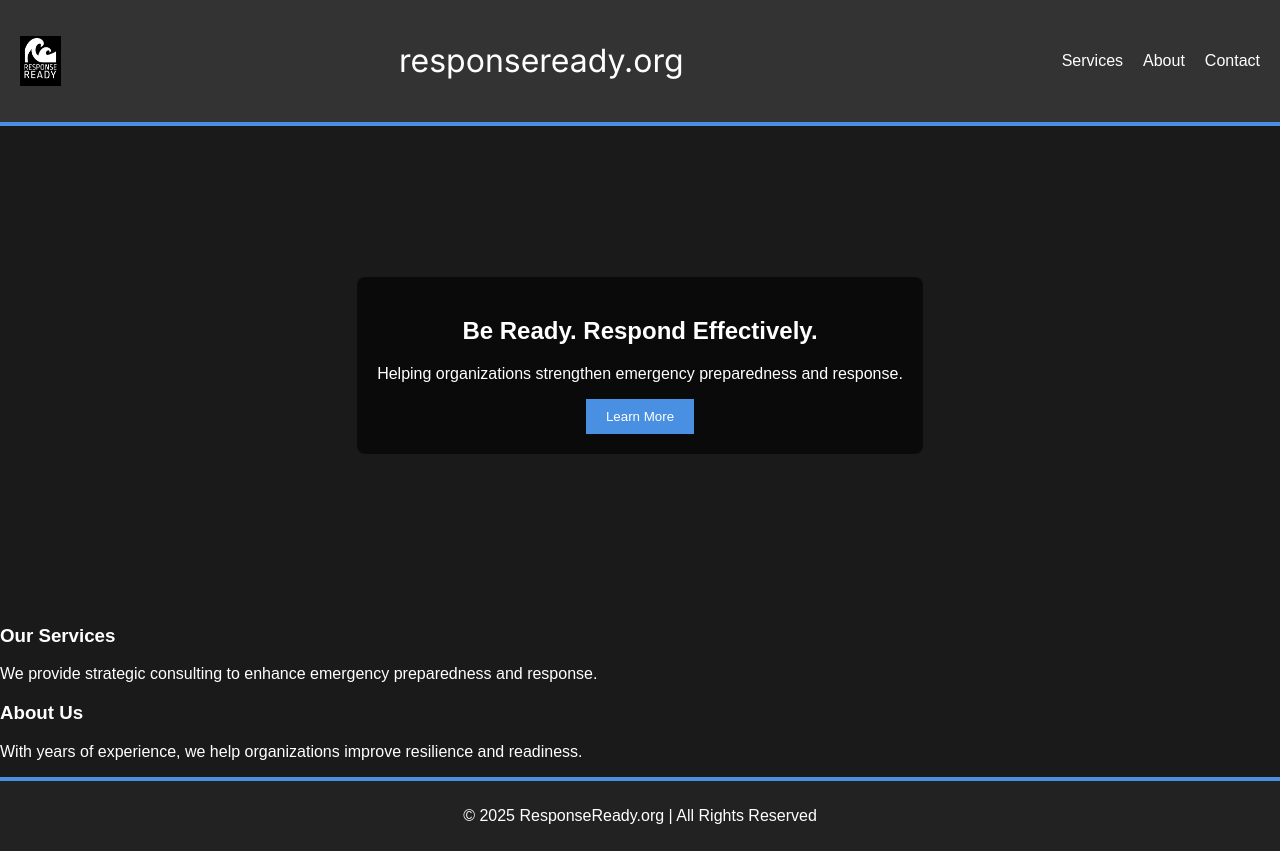
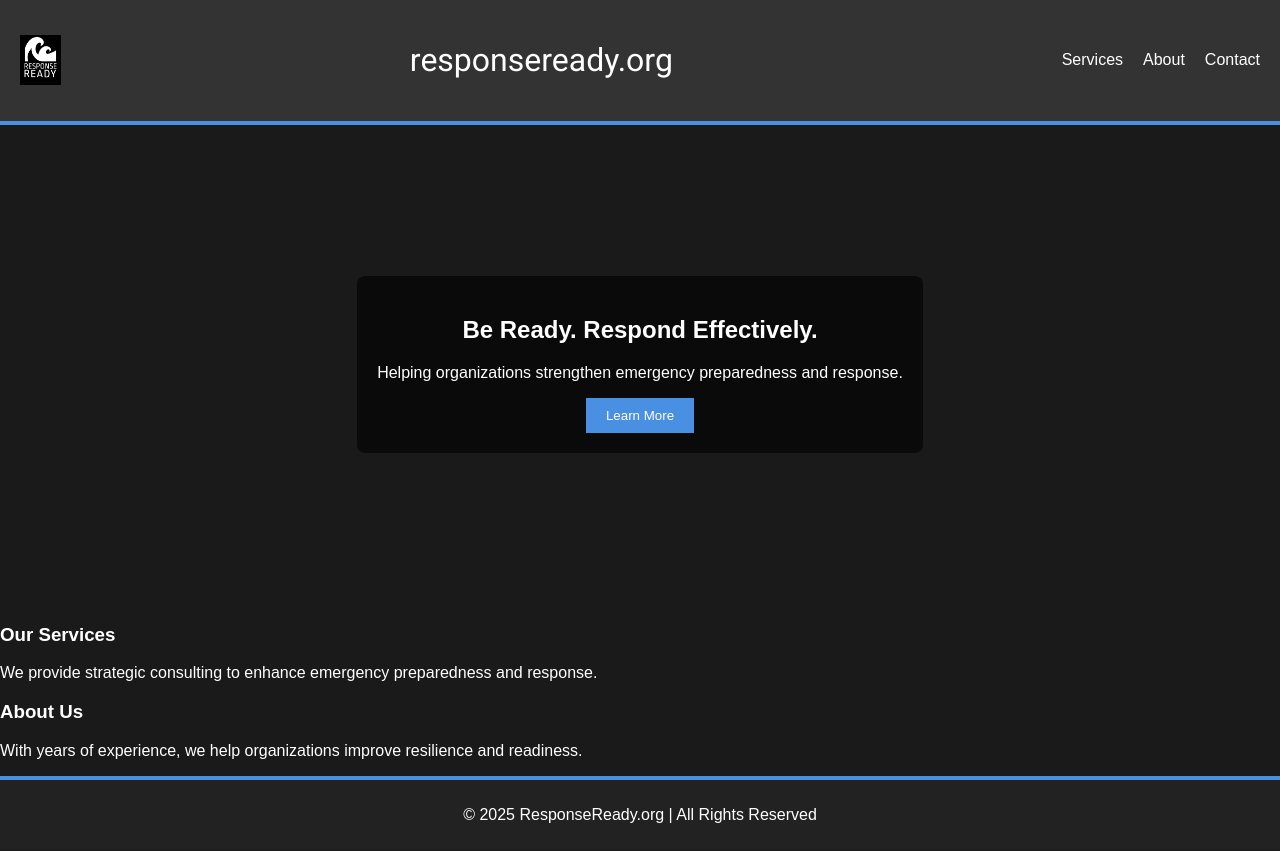
Before and after one commit to KarthickPathman/response_ready_website, a plain HTML site: page index.html in a window 1280 px wide. Drawn offline with Linux system fonts and the light colour scheme; a web font is replaced by a local one.

Commit message:
Update styles.css

```diff
--- a/styles.css
+++ b/styles.css
@@ -7,7 +7,7 @@
 
 h1 {
     color: white;
-    font-family: "Inter", sans-serif;
+    font-family: Roboto;
     font-optical-sizing: auto;
     font-weight: 400;
     font-style: normal;
```
